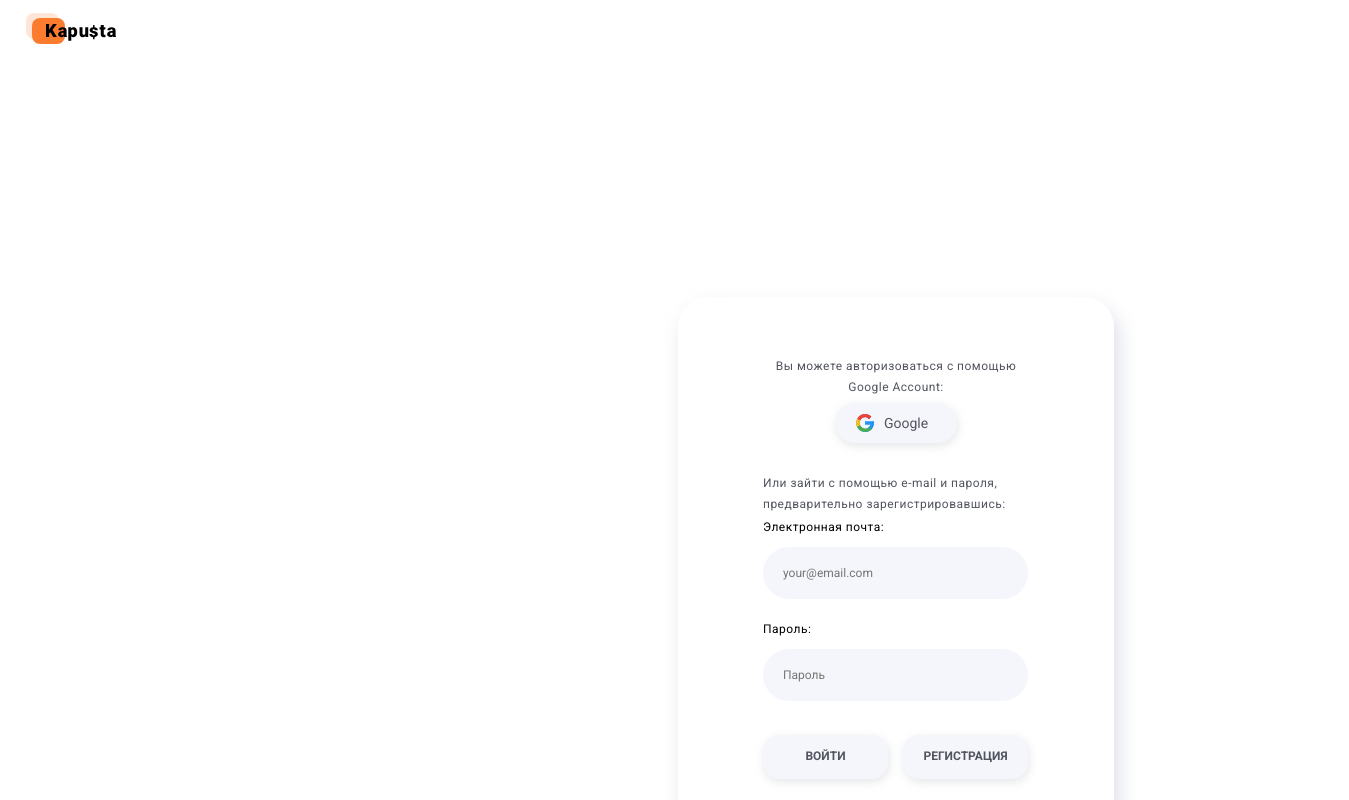
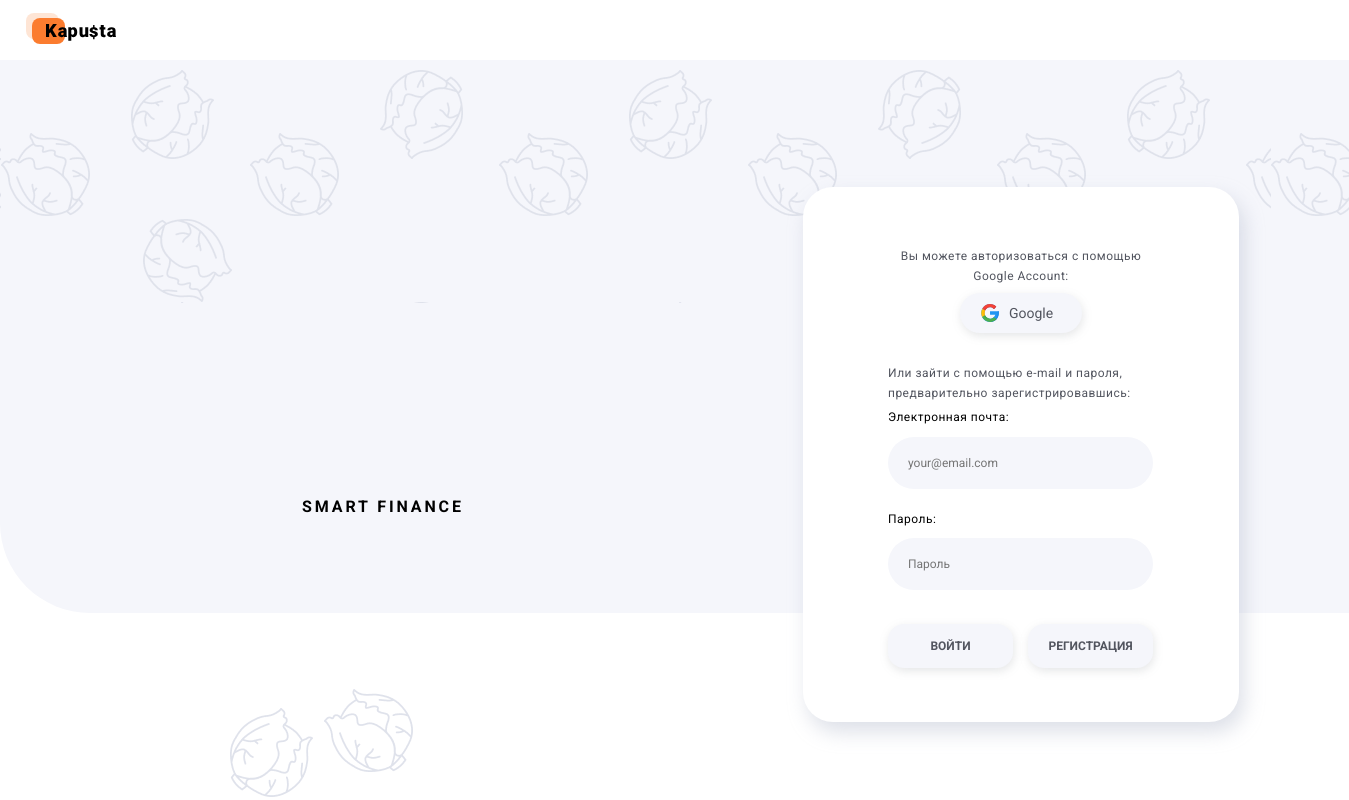
Before and after one commit to anna-stasya/cabbage-f05, a React (Create React App) app: page / in a window 1280 px wide. Shown: the top 800 px of the page, 1349 px wide, since content can reach past the window. Built offline with nearby package versions, Linux system fonts and the light colour scheme.

Commit message:
fixed background and pozishing components

```diff
--- a/src/App.js
+++ b/src/App.js
@@ -9,14 +9,15 @@ import Login from './pages/Auth/Login/Login';
 
 //Transactions
 import TransactionView from './pages/Transactions/TransactionView';
-import AppBar from './components/Header/appBar';
-import UserMenu from './components/Header/userMenu';
+// import AppBar from './components/Header/appBar';
+// import UserMenu from './components/Header/userMenu';
 import { useSelector } from 'react-redux';
 import authSelectors from './redux/auth/auth-selectors';
 import './App.css';
-import styles from './components/Header/Header.module.css';
+// import styles from './components/Header/Header.module.css';
 //components
 import BriefList from './components/Brief';
+import MainLog from './components/MainLog/MainLog';
 
 const Example = lazy(() =>
   import('./pages/Example' /* webpackChunkName: "Example" */),
@@ -34,10 +35,11 @@ function App() {
   const isLoggedIn = useSelector(authSelectors.getIsLoggedIn);
   return (
     <>
-      <header className={styles.headerContainer}>
+      {/* <header className={styles.headerContainer}>
         <AppBar></AppBar>
         {isLoggedIn ? <UserMenu /> : <Login />}
-      </header>
+      </header> */}
+      <MainLog />
       <Container>
         <Suspense fallback={<div>Downloading...</div>}>
           <Routes>
--- a/src/components/Header/Header.module.css
+++ b/src/components/Header/Header.module.css
@@ -98,6 +98,7 @@
 
   .logo {
     margin-top: 13px;
+    margin-bottom: 13px;
   }
   .user {
     margin-left: 908px;
--- a/src/components/Header/appBar.js
+++ b/src/components/Header/appBar.js
@@ -4,7 +4,8 @@ import React from 'react';
 
 export default function AppBar() {
   return (
-    <a href="/" className={styles.logo}>
+    <div className={styles.logo}>
+      <a href="/">
         <svg
           width="90"
           height="31"
@@ -13,7 +14,13 @@ export default function AppBar() {
           xmlns="http://www.w3.org/2000/svg"
         >
           <rect x="6" y="5" width="33" height="26" rx="8" fill="#FB7C2F" />
-        <rect width="33" height="26" rx="8" fill="#FB7C2F" fillOpacity="0.2" />
+          <rect
+            width="33"
+            height="26"
+            rx="8"
+            fill="#FB7C2F"
+            fillOpacity="0.2"
+          />
           <path
             fillRule="evenodd"
             clipRule="evenodd"
@@ -22,5 +29,6 @@ export default function AppBar() {
           />
         </svg>
       </a>
+    </div>
   );
 }
--- a/src/components/MainLog/MainLog.js
+++ b/src/components/MainLog/MainLog.js
@@ -1,13 +1,18 @@
+import Login from '../../pages/Auth/Login/Login';
+import AppBar from '../Header/appBar';
+
 import s from './MainLog.module.css';
 
 export default function MainLog() {
   return (
     <div className={s.main__container}>
+      <AppBar />
       <div className={s.hero}>
         <h1 className={s.hero__title}>Smart Finance</h1>
         <div className={s.coles}></div>
       </div>
       <div className={s.main}></div>
+      <Login />
     </div>
   );
 }
--- a/src/components/MainLog/MainLog.module.css
+++ b/src/components/MainLog/MainLog.module.css
@@ -60,15 +60,15 @@
 
 @media screen and (min-width: 1280px) {
   .main__container {
-    width: 1280px;
+    width: 1349px;
   }
 
   .hero {
-    padding-top: 400px;
+    padding-top: 320px;
   }
 
   .hero__title {
-    top: 428px;
+    top: 484.5px;
     left: 302px;
   }
 
@@ -78,7 +78,7 @@
   }
   .coles {
     position: relative;
-    top: -380px;
+    top: -310px;
     left: 0px;
     padding-top: 233px;
     background-image: url(../../images/many\ coles.png);
--- a/src/pages/Auth/Login/loginAuth.module.css
+++ b/src/pages/Auth/Login/loginAuth.module.css
@@ -2,6 +2,7 @@
 .auth {
   display: flex;
   flex-direction: column;
+  background: #ffffff;
   width: 300px;
   height: 525px;
   margin: auto;
@@ -96,7 +97,7 @@
 @media screen and (min-width: 1280px) {
   .auth {
     position: absolute;
-    right: 166px;
-    top: 297px;
+    right: 110px;
+    top: 173.5px;
   }
 }
--- a/src/pages/Example/Example.js
+++ b/src/pages/Example/Example.js
@@ -1,11 +1,7 @@
-import MainLog from '../../components/MainLog/MainLog';
+// import MainLog from '../../components/MainLog/MainLog';
 
 const Example = () => {
-  return (
-    <div>
-      <MainLog />
-    </div>
-  );
+  return <div>{/* <MainLog /> */}</div>;
 };
 
 export default Example;
```
Also changed, not shown: 1 other file (tests, documents, lock files or other folders). Lines whose indentation alone changed are shown as unchanged.
